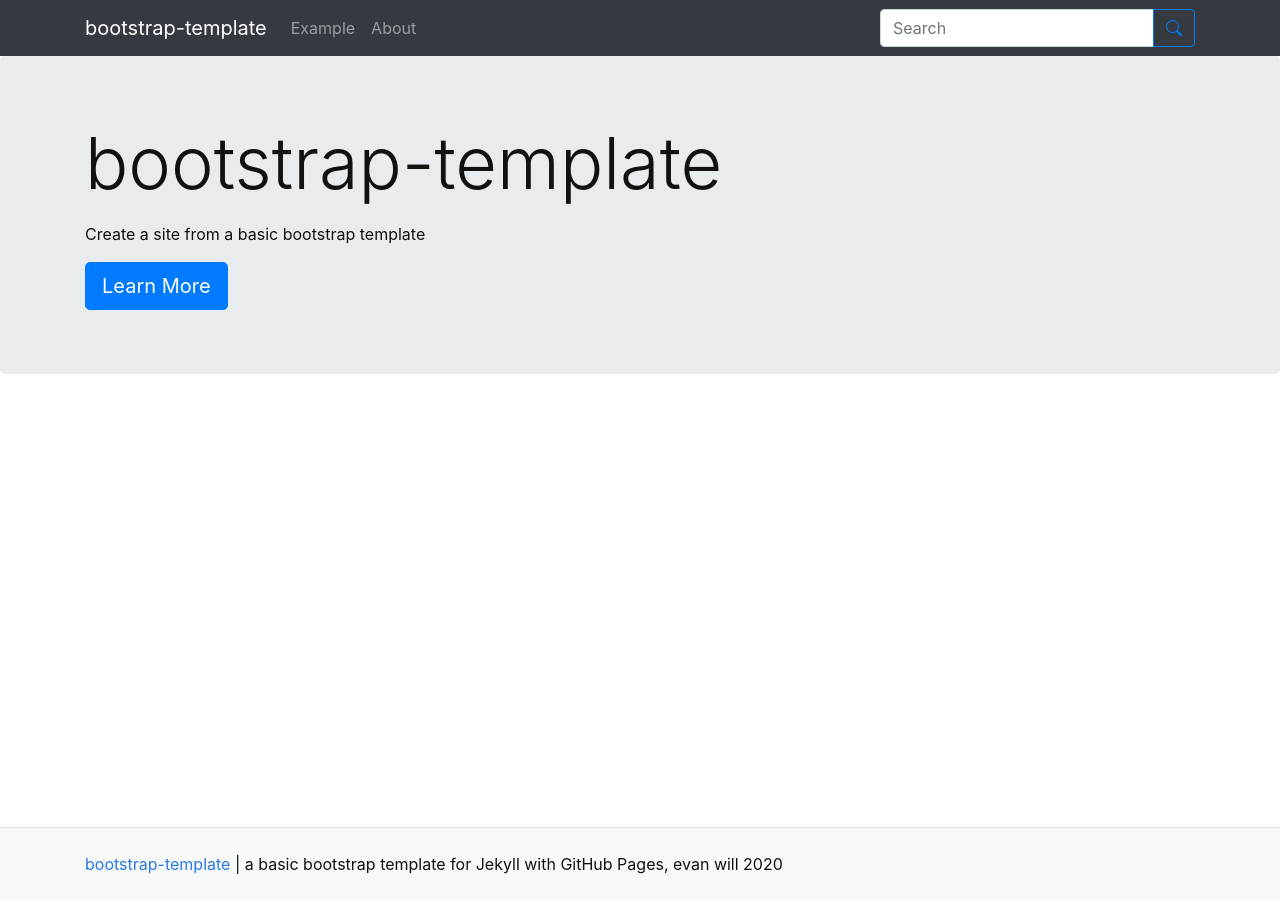
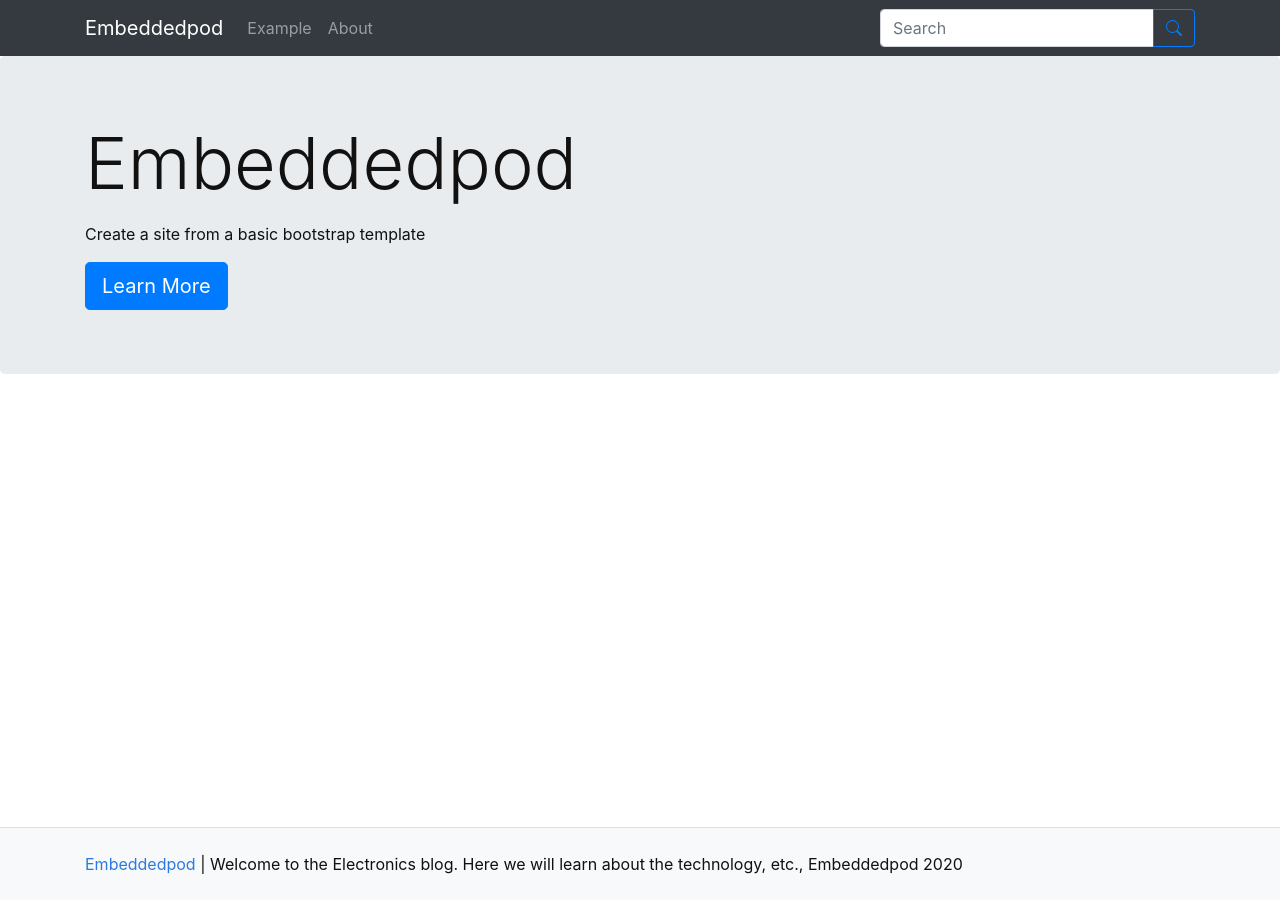
Before and after one commit to Embeddedspod/embeddedpod-website-2, a Jekyll site: the page built from pages/index.md, in a window 1280 px wide. Built offline with Jekyll 4.4.1, drawn with Linux system fonts in a browser that asks for light colours.

Commit message:
updated with our page details

```diff
--- a/_config.yml
+++ b/_config.yml
@@ -9,10 +9,10 @@
 #######
 # SITE SETTINGS
 #
-title: bootstrap-template
-description: "a basic bootstrap template for Jekyll with GitHub Pages"
+title: Embeddedpod
+description: "Welcome to the Electronics blog. Here we will learn about the technology, etc."
 year: 2020
-author: evan will
+author: Embeddedpod
 # add search box to navbar, true/false
 search: true
 
@@ -23,11 +23,11 @@ search: true
 #
 # use url for the domain, e.g. https://thecdil.github.io
 # on gh-pages follow the pattern: https://username.github.io
-url:
+url: https://embeddedspod.github.io
 # use baseurl to add subsection of the domain, e.g. /timelinejs-template
 # on gh-pages this is a / followed by the name of the repository
 # baseurl is your github repository's name prefixed with a /
-baseurl:
+baseurl: /embeddedpod-website-2
 # location of code, the full url to your github repository
 source-code: https://github.com/thecdil/bootstrap-template
 
```
